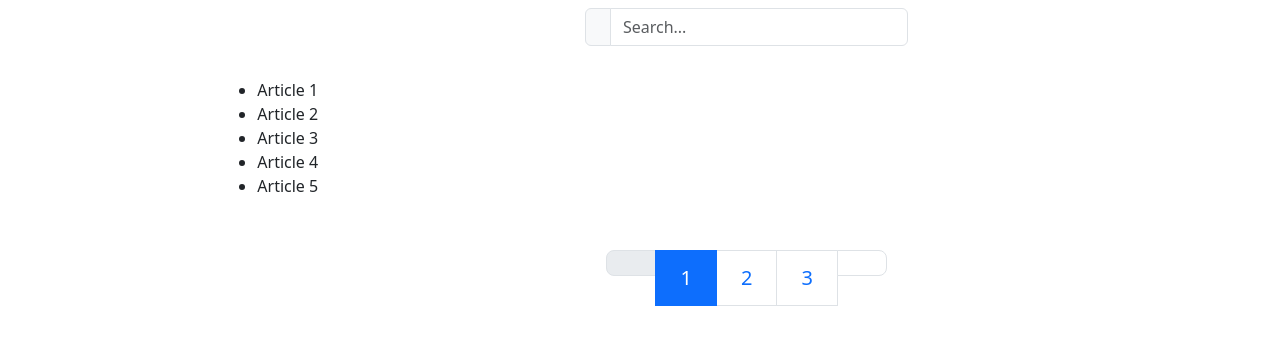
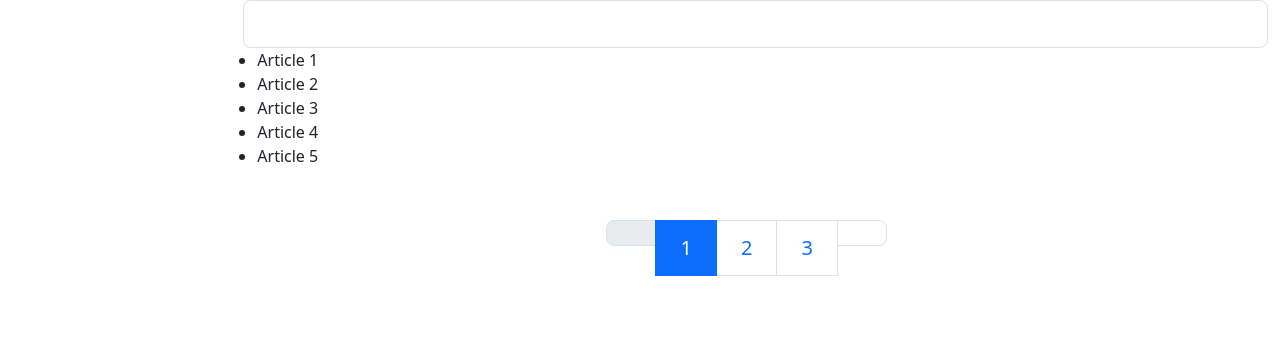
Before and after one commit to uzlss/Newspaper-Agency, a Django app: page /news/ in a window 1280 px wide. Shown: the top 345 px of the page. Run offline with Django 5.2, Linux system fonts and the light colour scheme; a user stored in the database is signed in; data comes from the database, SQL or seed files in the repository; some libraries are stand-ins or nearby versions.

Commit message:
style: topic-list and search(again)

```diff
--- a/Newsdesk/forms.py
+++ b/Newsdesk/forms.py
@@ -33,7 +33,8 @@ class SearchForm(forms.Form):
         required=False,
         label="",
         widget=forms.TextInput(attrs={
+            "class": "form-control form-control-lg border-1 text-white white-placeholder",
             "placeholder": "Search...",
-            "class": "form-control",
+            "style": "background: transparent;"
         }),
     )
--- a/templates/includes/search_form.html
+++ b/templates/includes/search_form.html
@@ -1,17 +1,14 @@
 {% load crispy_forms_filters %}
-<section class="py-7">
-  <div class="container">
-    <div class="row justify-space-between py-2">
-      <div class="col-lg-4 mx-auto">
-        <form action="" method="get" class="form-group">
-          <div class="input-group mb-4">
-            <button type="submit" class="input-group-text">
-              <i class="fas fa-search" aria-hidden="true"></i>
-            </button>
-            {{ search_form.query }}
-          </div>
-        </form>
-      </div>
-    </div>
-  </div>
-</section>
+<style>
+  .white-placeholder::placeholder {
+    color: white !important;
+    opacity: 1;
+  }
+</style>
+
+<form method="get" class="d-flex align-items-center flex-grow-1">
+  <button type="submit" class="btn btn-icon-only text-white p-0 m-2 placeholder-white">
+    <i class="fas fa-search fa-lg"></i>
+  </button>
+  {{ search_form.query }}
+</form>
```
Also changed, not shown: templates/newsdesk/topic_list.html (+58 -7 lines).
